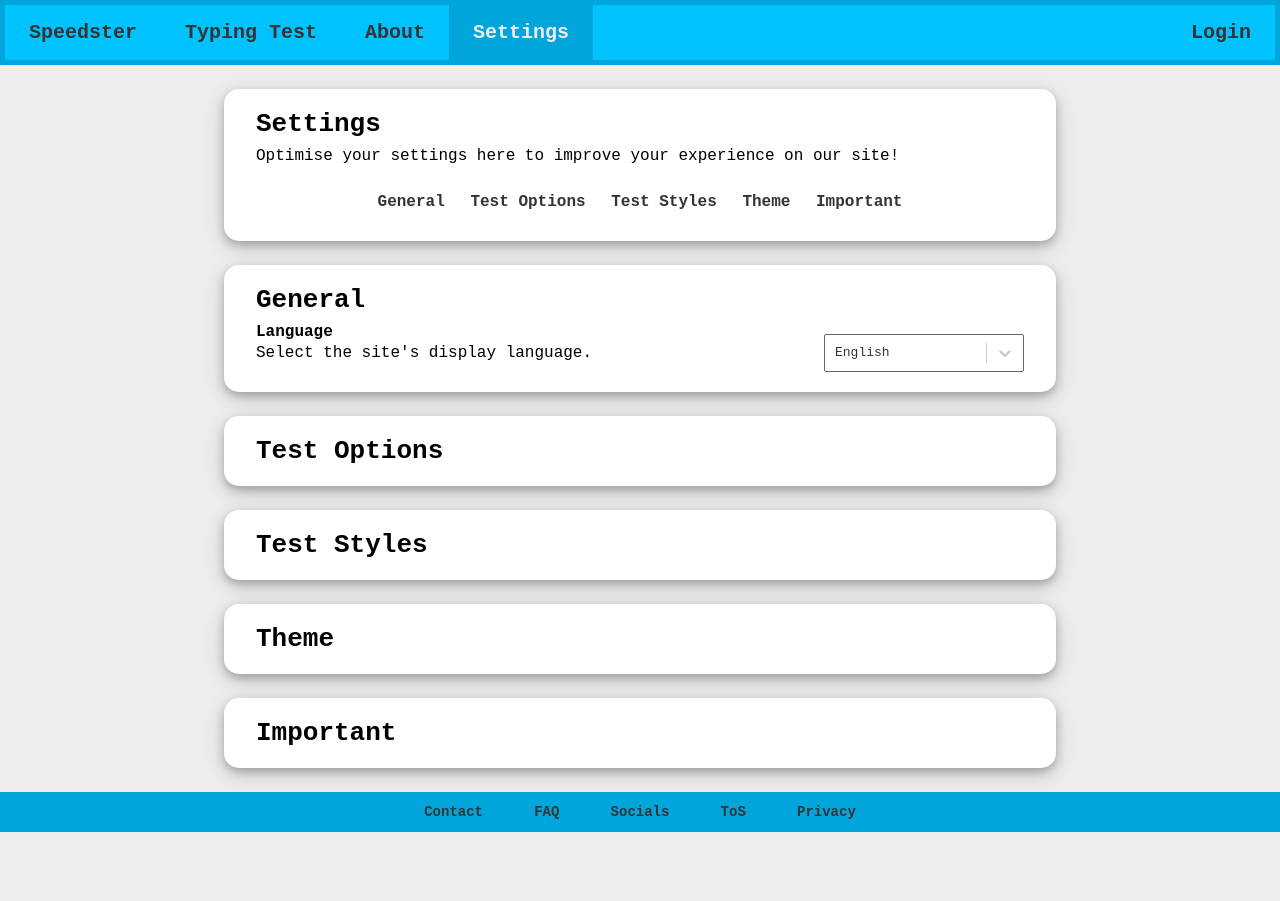
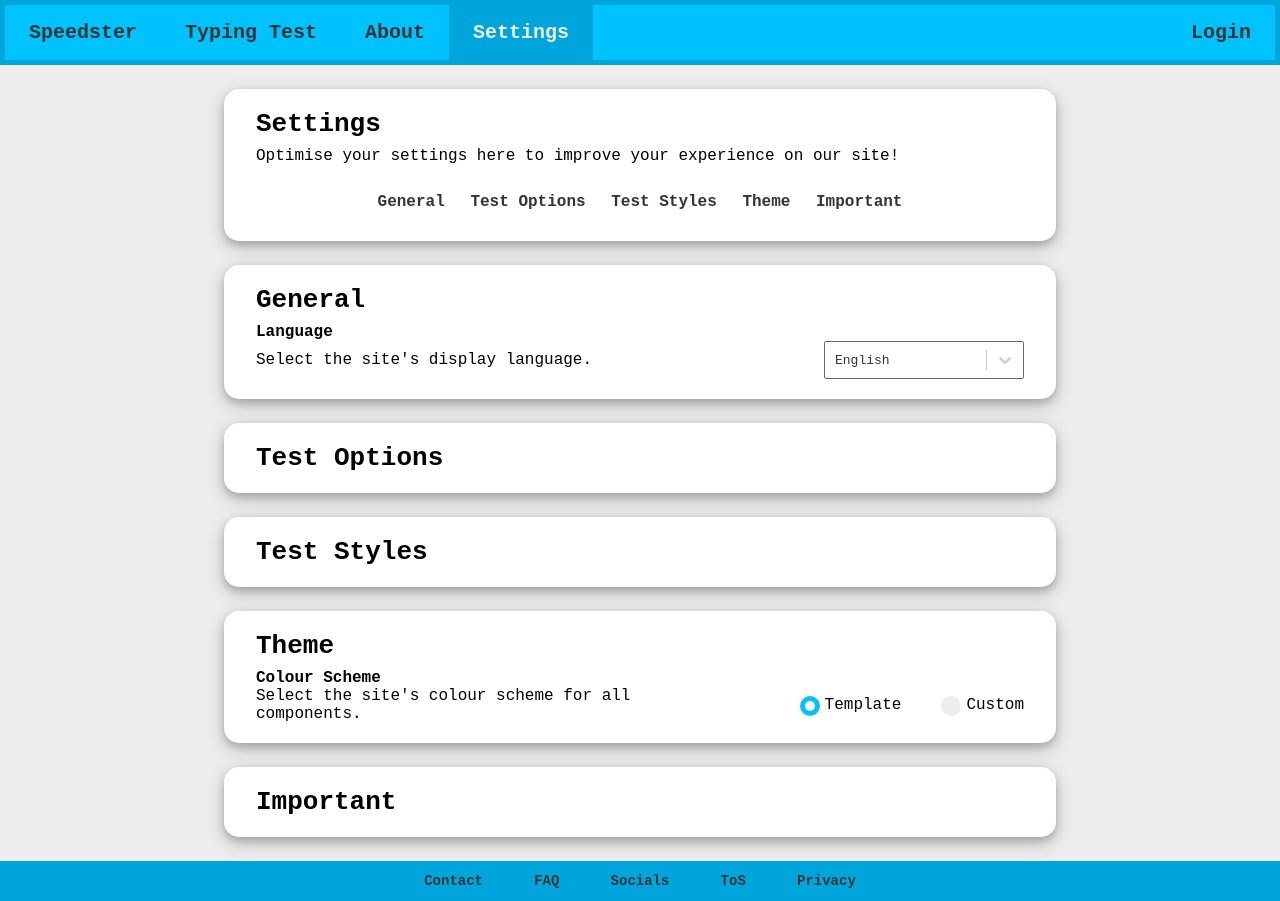
Before and after one commit to Jason17401/type-test, a React (Create React App) app: page /settings in a window 1280 px wide. Before the commit the page ends 832 px from the top, so only its background shows below. Built offline with nearby package versions, Linux system fonts and the light colour scheme.

Commit message:
feat - Add setting option for colour scheme

```diff
--- a/public/index.html
+++ b/public/index.html
@@ -7,6 +7,7 @@
     <title>Home</title>
 </head>
 <body>
+    <noscript>You need to enable JavaScript to run this web app.</noscript>
     <div id="root"></div>
     <script type="module" src="/dist/index.js"></script>
 </body>
--- a/src/Components/GeneralSettings.jsx
+++ b/src/Components/GeneralSettings.jsx
@@ -1,9 +1,9 @@
 import React, { useState } from 'react';
 import { useForm, Controller } from 'react-hook-form';
 import Select from "react-select";
-import '../Styles/GeneralSettings.css';
+import '../Styles/SectionSettings.css';
 
-var savedSettings = [
+var savedGeneralSettings = [
     { language: { value: "English", label: "English" }}
 ];
 
@@ -15,14 +15,14 @@ const languages = [
     { value: "French", label: "French" }
 ];
 
-console.log(savedSettings[0]["language"]);
+console.log(savedGeneralSettings[0]["language"]);
 
 function GeneralSettings() {
     const {
         control: control2
     } = useForm();
 
-    const [selectedLanguage, setLanguage] = useState(savedSettings[0]["language"]);
+    const [selectedLanguage, setLanguage] = useState(savedGeneralSettings[0]["language"]);
 
     const handleChangeLanguage = (event) => {
         console.log(event);
@@ -30,12 +30,12 @@ function GeneralSettings() {
     };
 
     return (
-        <div className="generalSettings">
+        <div className="sectionSettings">
             <form key={2}>
                 <div className="formField">
                     <label><strong>Language</strong></label>
                     <div className="info">
-                        <span>Select the site's display language.</span>
+                        <span className="desc">Select the site's display language.</span>
                         <Controller
                             name="language"
                             control={ control2 }
--- a/src/Components/ThemeSettings.jsx
+++ b/src/Components/ThemeSettings.jsx
@@ -1,9 +1,75 @@
-import React from 'react';
+import React, { useState } from 'react';
+import { useForm } from 'react-hook-form';
+import '../Styles/SectionSettings.css';
+
+var savedThemeSettings = [
+    { colourScheme: "Template" }
+];
+
+const colourScheme = ["Template", "Custom"];
+
+console.log(savedThemeSettings[0]["colourScheme"]);
 
 function ThemeSettings() {
+    const {
+        register: register3
+    } = useForm();
+
+    const [selectedColourScheme, setColourScheme] = useState(savedThemeSettings[0]["colourScheme"]);
+
+    const onSubmit3 = (data) => {
+        console.log(data);
+    };
+
+    const handleChangeColourScheme = (event) => {
+        console.log(event.target.value);
+        setColourScheme(event.target.value);
+    };
+
     return (
-        <div className="setting">
-
+        <div className="sectionSettings">
+            <form key={3}>
+                <div className="formField">
+                    <p><strong>Colour Scheme</strong></p>
+                    <div className="info">
+                        <span className="desc">Select the site's colour scheme for all components.</span>
+                        <div className="radioButtons">
+                            <label className="radioButton" htmlFor="colourSchemeTemplate">
+                                {colourScheme[0]}
+                                <input
+                                    type="radio"
+                                    name="colourScheme"
+                                    value={colourScheme[0]}
+                                    id="colourSchemeTemplate"
+                                    defaultChecked={selectedColourScheme === colourScheme[0]}
+                                    {...register3("colourScheme")}
+                                    onChange={(event) => {
+                                        register3("colourScheme").onChange(event);
+                                        handleChangeColourScheme(event);
+                                    }}
+                                />
+                                <span className="radioButtonBackground"></span>
+                            </label>
+                            <label className="radioButton" htmlFor="colourSchemeCustom">
+                                {colourScheme[1]}
+                                <input
+                                    type="radio"
+                                    name="colourScheme"
+                                    value={colourScheme[1]}
+                                    id="colourSchemeCustom"
+                                    defaultChecked={selectedColourScheme === colourScheme[1]}
+                                    {...register3("colourScheme")}
+                                    onChange={(event) => {
+                                        register3("colourScheme").onChange(event);
+                                        handleChangeColourScheme(event);
+                                    }}
+                                />
+                                <span className="radioButtonBackground"></span>
+                            </label>
+                        </div>
+                    </div>
+                </div>
+            </form>
         </div>
     )
 }
--- a/src/Styles/GeneralSettings.css
+++ /dev/null
@@ -1,28 +0,0 @@
-.generalSettings {
-    width: 100%;
-}
-
-.generalSettings span {
-    font-size: 16px;
-}
-
-.generalSettings .formField {
-    display: flex;
-    flex-direction: column;
-}
-
-.generalSettings .formField label {
-    margin-bottom: 0px;
-}
-
-.generalSettings .info {
-    display: flex;
-    flex-direction: row;
-    justify-content: space-between;
-    align-items: center;
-    margin-top: -7.5px;
-}
-
-.generalSettings .formField:not(:last-child) {
-    margin-bottom: 2vh;
-}
--- /dev/null
+++ b/src/Styles/SectionSettings.css
@@ -0,0 +1,91 @@
+.sectionSettings {
+    width: 100%;
+}
+
+.sectionSettings span {
+    font-size: 16px;
+}
+
+.sectionSettings .formField {
+    display: flex;
+    flex-direction: column;
+}
+
+.sectionSettings .formField label {
+    margin-bottom: 0px;
+}
+
+.sectionSettings .formField p {
+    margin-bottom: 0px;
+}
+
+.sectionSettings .info {
+    display: flex;
+    flex-direction: row;
+    justify-content: space-between;
+    align-items: center;
+}
+
+.sectionSettings .info .desc {
+    width: 60%;
+}
+
+.sectionSettings .formField:not(:last-child) {
+    margin-bottom: 2vh;
+}
+
+.sectionSettings .formField .radioButton {
+    display: inline-block;
+    position: relative;
+    margin-top: 0px;
+    padding-left: 25px;
+    cursor: pointer;
+    user-select: none;
+}
+
+.sectionSettings .formField .radioButton:not(:last-child) {
+    margin-right: 40px;
+}
+
+.sectionSettings .formField .radioButton input {
+    position: absolute;
+    cursor: pointer;
+    opacity: 0;
+}
+
+.sectionSettings .formField .radioButton .radioButtonBackground {
+    position: absolute;
+    left: 0;
+    top: 0;
+    height: 20px;
+    width: 20px;
+    background-color: #EDEDED;
+    border-radius: 50%;
+}
+
+.sectionSettings .formField .radioButton:hover input ~ .radioButtonBackground {
+    background-color: #CDCDCD;
+}
+
+.sectionSettings .formField .radioButton input:checked ~ .radioButtonBackground {
+    background-color: #00C2FF;
+}
+
+.sectionSettings .formField .radioButton .radioButtonBackground:after {
+    content: "";
+    position: absolute;
+    display: none;
+}
+
+.sectionSettings .formField .radioButton input:checked ~ .radioButtonBackground:after {
+    display: block;
+}
+
+.sectionSettings .formField .radioButton .radioButtonBackground:after {
+    border-radius: 50%;
+    background: #FFFFFF;
+    top: 5px;
+    left: 5px;
+    width: 10px;
+    height: 10px;
+}
```
Also changed, not shown: src/Components/GeneralSettings copy 2.jsx (deleted, +0 -56 lines), src/Components/GeneralSettings copy.jsx (deleted, +0 -56 lines).
